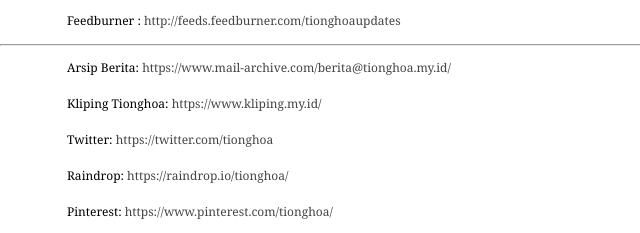
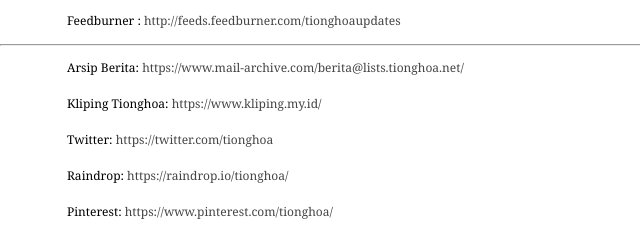
Before and after one commit to tionghoa/mading, a plain HTML site: page index.html in a window 1280 px wide. Shown: the part 634-867 px from the top of the page, 0-640 px from the left. Drawn offline with Linux system fonts and the light colour scheme; a script that the page names is missing.

Commit message:
Add files via upload

```diff
--- a/index.html
+++ b/index.html
@@ -65,7 +65,7 @@ Powered by <a href="http://feed.informer.com/">RSS Feed Informer</a></noscript>
 <table width="90%">
 <tr>
 <td>
-<p>Arsip Berita: <a href="https://www.mail-archive.com/berita@tionghoa.my.id/">https://www.mail-archive.com/berita@tionghoa.my.id/</a></p>
+<p>Arsip Berita: <a href="https://www.mail-archive.com/berita@lists.tionghoa.net/">https://www.mail-archive.com/berita@lists.tionghoa.net/</a></p>
 <p>Kliping Tionghoa: <a href="https://www.kliping.my.id/">https://www.kliping.my.id/</a></p>
 <p>Twitter: <a href="https://twitter.com/tionghoa">https://twitter.com/tionghoa</a></p>
 <p>Raindrop: <a href="https://raindrop.io/tionghoa/">https://raindrop.io/tionghoa/</a></p>
```
